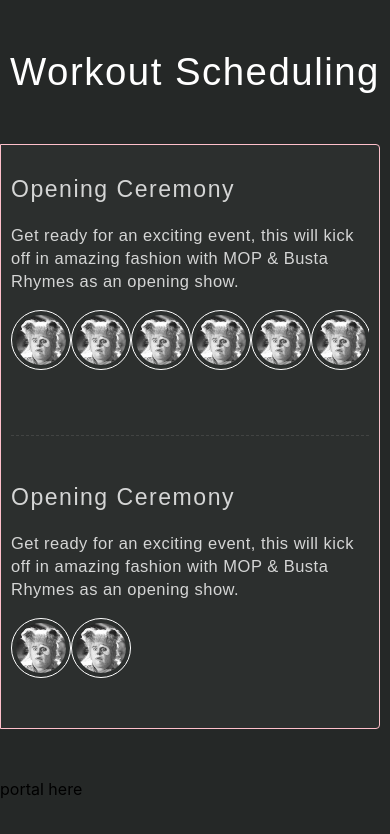
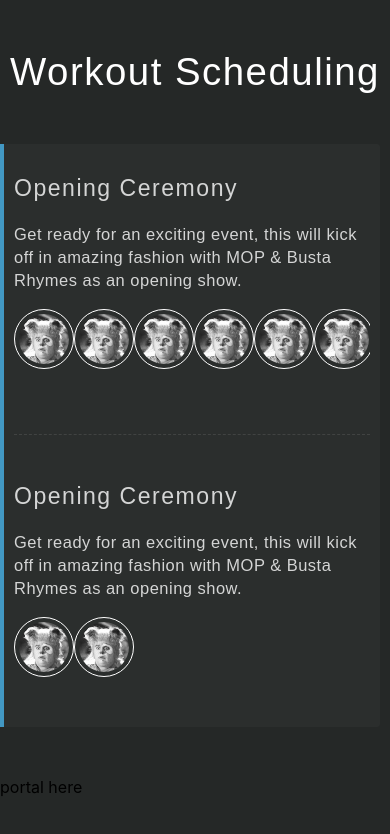
Before and after one commit to picaobaby/dnd_test, a React (Create React App) app: page / in a window 390 px wide. Shown: the top 834 px of the page. Built offline with nearby package versions, Linux system fonts and the light colour scheme; a web font is replaced by a local one.

Commit message:
Update index.css

```diff
--- a/src/index.css
+++ b/src/index.css
@@ -227,7 +227,6 @@ h1 {
 
 @media screen and (max-width: 600px) {
   .timeline {
-    border: 1px solid pink;
     padding:10px;
     margin-right:10px;
     max-width: inherit;
```
